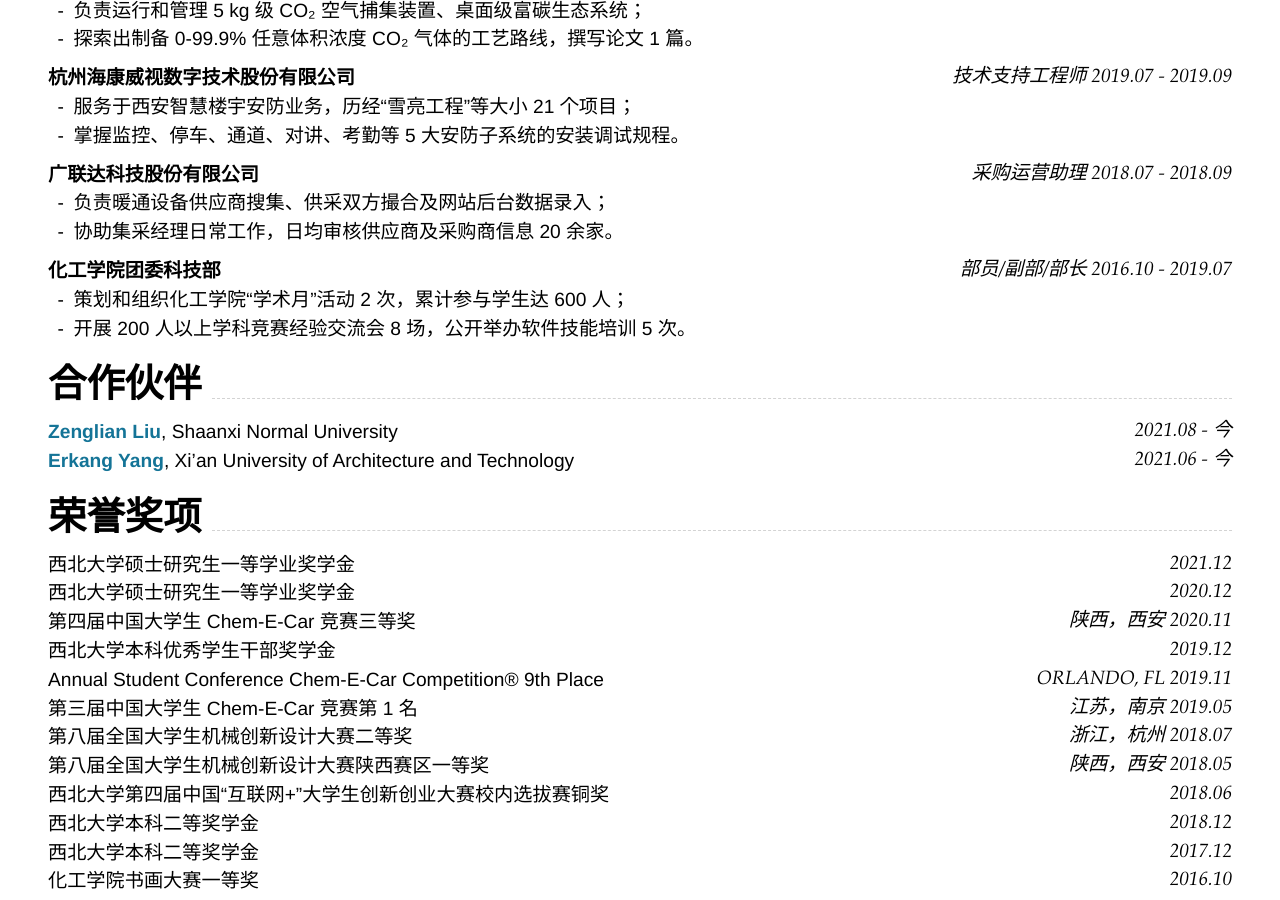
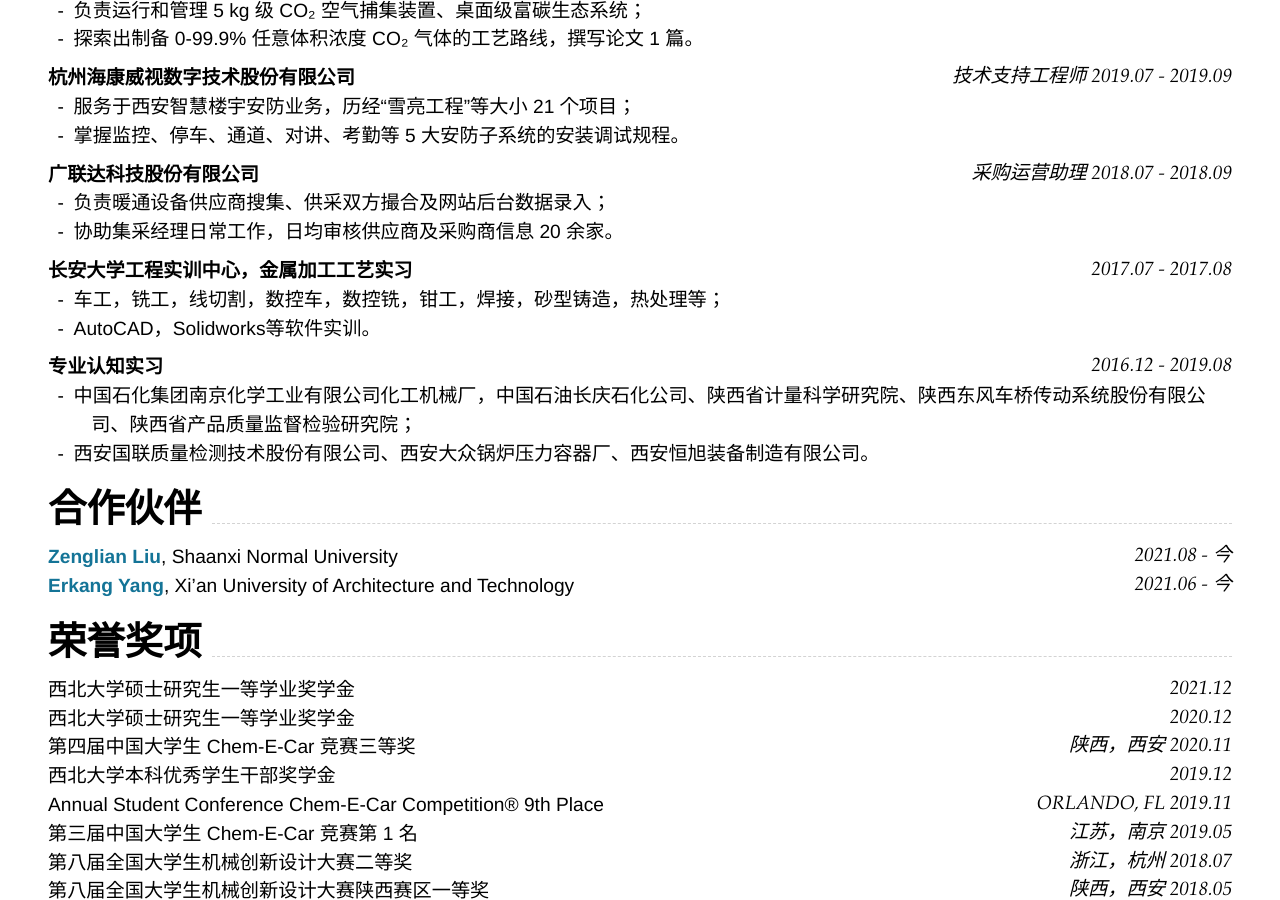
Before and after one commit to nwuzmedoutlook/resume, a Jekyll site: the page built from index.md, in a window 1280 px wide and 900 px high, scrolled down 2557 px. Built offline with Jekyll 4.4.1, drawn with Linux system fonts in a browser that asks for light colours; nearby versions of some CDN libraries; some of the changed text lies outside the part shown.

Commit message:
Update index.md

```diff
--- a/index.md
+++ b/index.md
@@ -33,7 +33,7 @@ Supported arguments:
 
 - 硕士&emsp;&emsp;化工过程机械&emsp;&emsp;4.04/5
 - 直接空气捕集CO₂设备的开发及应用研究（由[朱亮亮](https://faculty.nwu.edu.cn/LiangliangZhu)和[陈曦](https://www.engineering.columbia.edu/faculty/xi-chen)合作指导）
-- 弹塑性力学、现代材料学、机械设计方法学、腐蚀理论与应用技术、高等流体力学、过程装备技术进展
+- 弹塑性力学，现代材料学，机械设计方法学，腐蚀理论与应用技术，高等流体力学，过程装备技术进展
 
 ### **西北大学** `2016.09 - 2020.06`
 
@@ -87,11 +87,11 @@ _Materials Advances (2021, 2, 7187–7209)_<br>
 
 ## **专利申请**
 
-### **9** [**循环式温室大棚 CO₂ 气肥增施系统及增施方法**]
+### **9** [**循环式温室大棚 CO₂ 气肥增施系统及增施方法**](https://github.com/nwuzmedoutlook)
 **李锋**，xx，xxx，xx<br>
 _[发明], 申请公布号：CNxxxxxxxxxx，公开公告日：2022.xx.xx_<br>
 
-### **8** [**基于湿法再生吸附材料的 CO₂ 直接空气捕集系统和方法**]
+### **8** [**基于湿法再生吸附材料的 CO₂ 直接空气捕集系统和方法**](https://github.com/nwuzmedoutlook)
 **李锋**，王凯，张继，朱亮亮，陈曦，王珮骅<br>
 _[发明], 申请公布号：CNxxxxxxxxxx，公开公告日：2022.xx.xx_<br>
 
@@ -137,9 +137,13 @@ _[实用新型], 授权公布号：CN208956465U，授权公告日：2019.06.11_<
 - 负责暖通设备供应商搜集、供采双方撮合及网站后台数据录入；
 - 协助集采经理日常工作，日均审核供应商及采购商信息 20 余家。
 
-### **化工学院团委科技部** `部员/副部/部长 2016.10 - 2019.07`
-- 策划和组织化工学院“学术月”活动 2 次，累计参与学生达 600 人；
-- 开展 200 人以上学科竞赛经验交流会 8 场，公开举办软件技能培训 5 次。
+### **长安大学工程实训中心，金属加工工艺实习** `2017.07 - 2017.08`
+- 车工，铣工，线切割，数控车，数控铣，钳工，焊接，砂型铸造，热处理等；
+- AutoCAD，Solidworks等软件实训。
+
+### **专业认知实习** `2016.12 - 2019.08`
+- 中国石化集团南京化学工业有限公司化工机械厂，中国石油长庆石化公司、陕西省计量科学研究院、陕西东风车桥传动系统股份有限公司、陕西省产品质量监督检验研究院；
+- 西安国联质量检测技术股份有限公司、西安大众锅炉压力容器厂、西安恒旭装备制造有限公司。
 
 ## **合作伙伴**
 
```
Also changed, not shown: other parts of index.md (+1 -1 lines).
